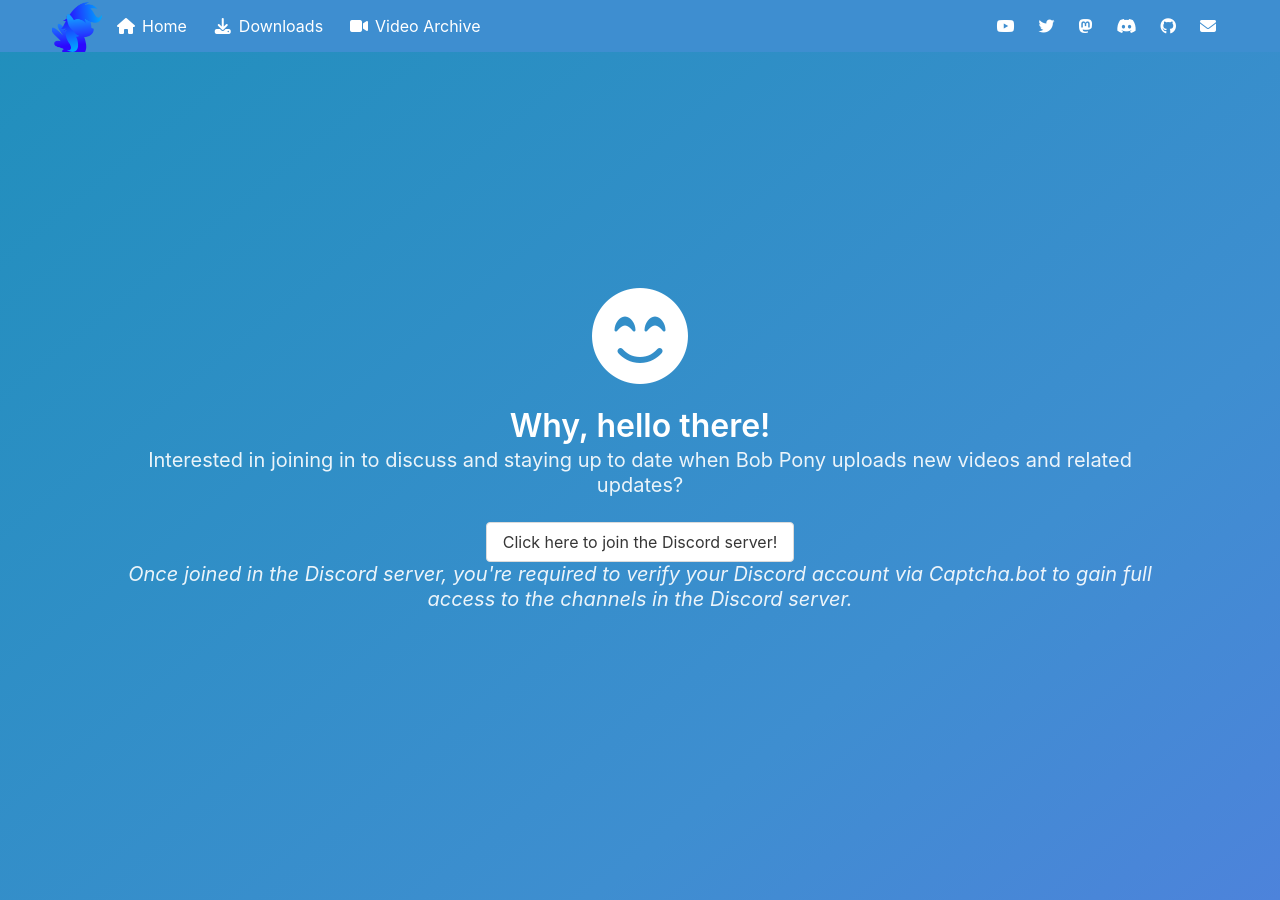
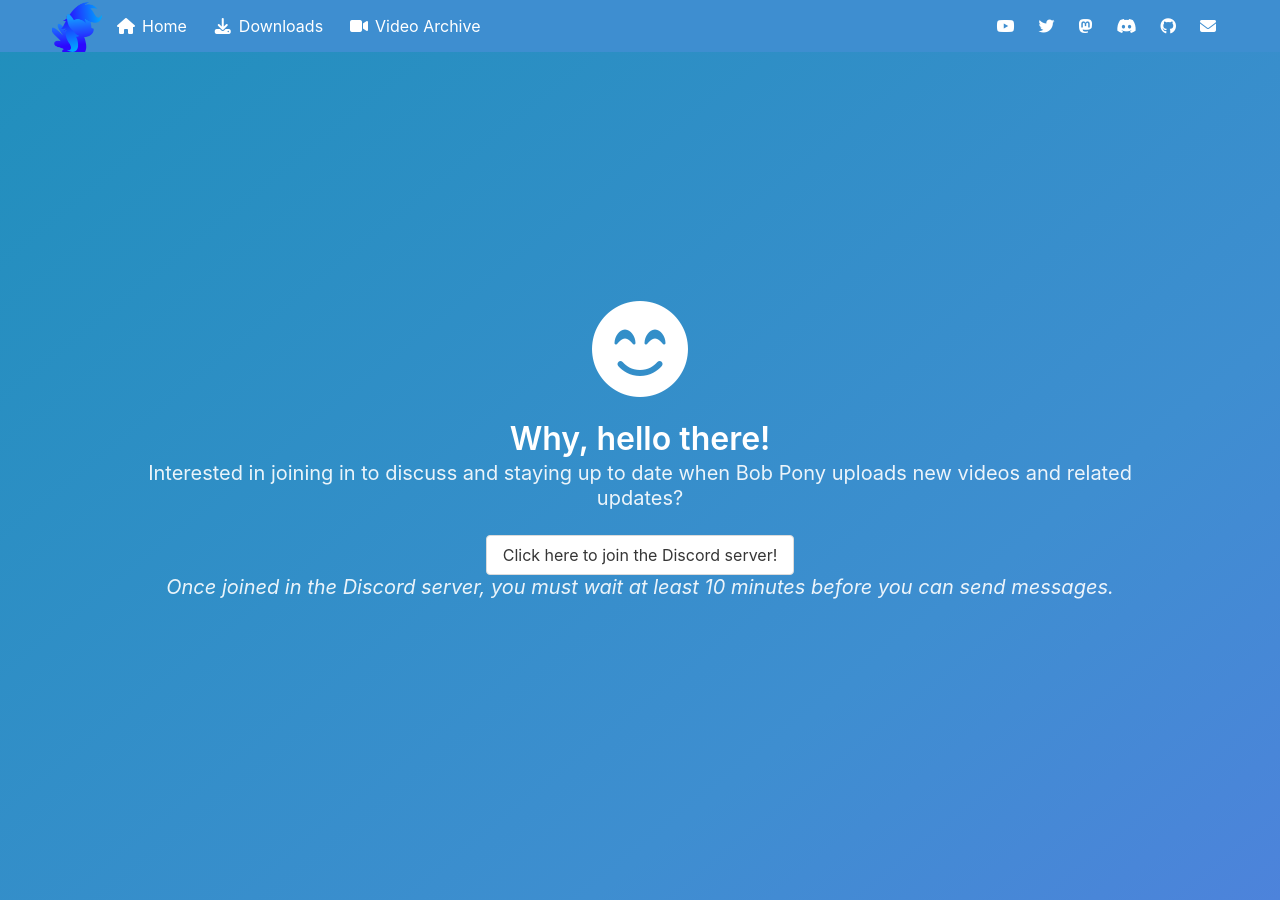
Before and after one commit to TheBobPony/bobpony.com, a Jekyll site: the page built from discord.html, in a window 1280 px wide and 900 px high, scrolled down 52 px. Built offline with Jekyll 4.4.1, drawn with Linux system fonts in a browser that asks for light colours.

Commit message:
Update Discord info. (#3)
Co-authored-by: Smu1zel

```diff
--- a/discord.html
+++ b/discord.html
@@ -13,7 +13,7 @@ invite: tApDzYNwrj
           <p class="title">Why, hello there!</p>
           <p class="subtitle">Interested in joining in to discuss and staying up to date when Bob Pony uploads new videos and related updates?</p>
             <a class="button" href="https://discord.gg/{{ page.invite }}">Click here to join the Discord server!</a><br />
-          <p class="subtitle"><i>Once joined in the Discord server, you're required to verify your Discord account via <a href="https://captcha.bot/">Captcha.bot</a> to gain full access to the channels in the Discord server.</i></p>
+          <p class="subtitle"><i>Once joined in the Discord server, you must wait at least 10 minutes before you can send messages.</i></p>
         </div>
       </div>
   </div>
```
